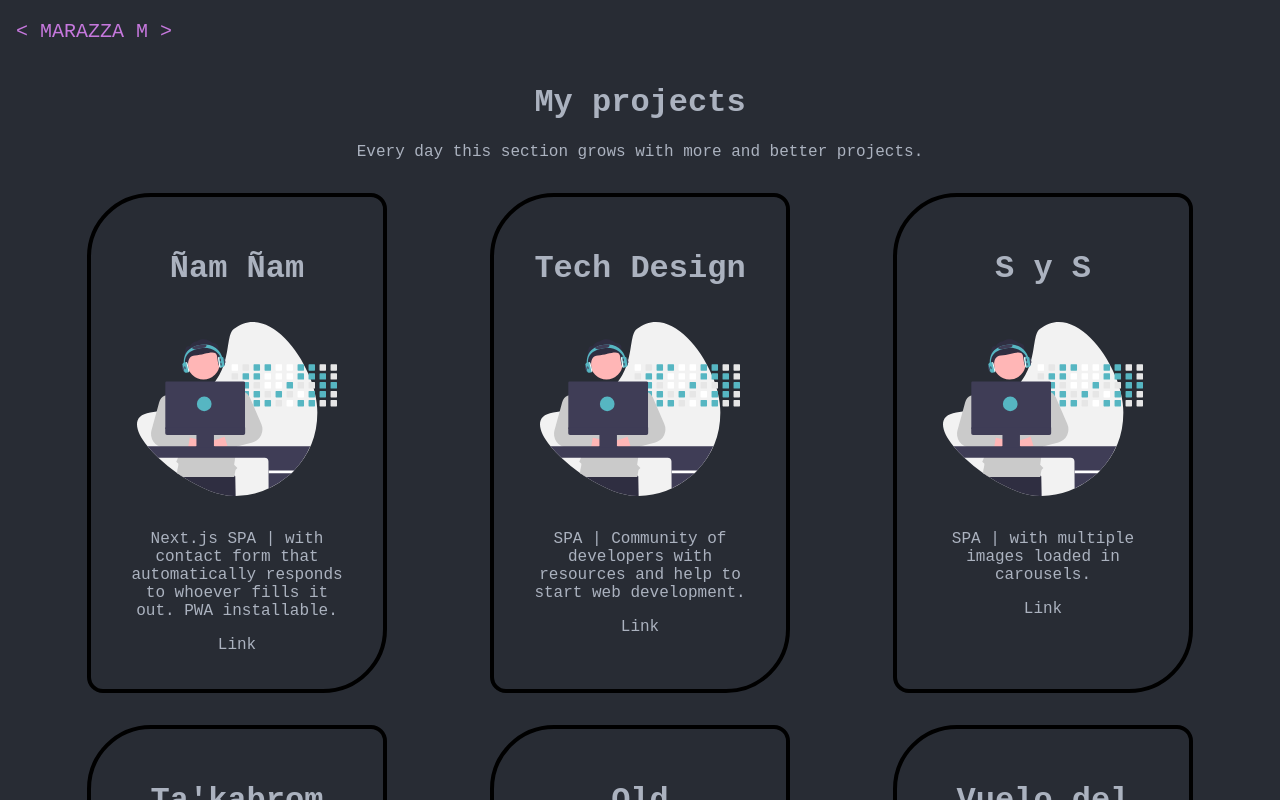
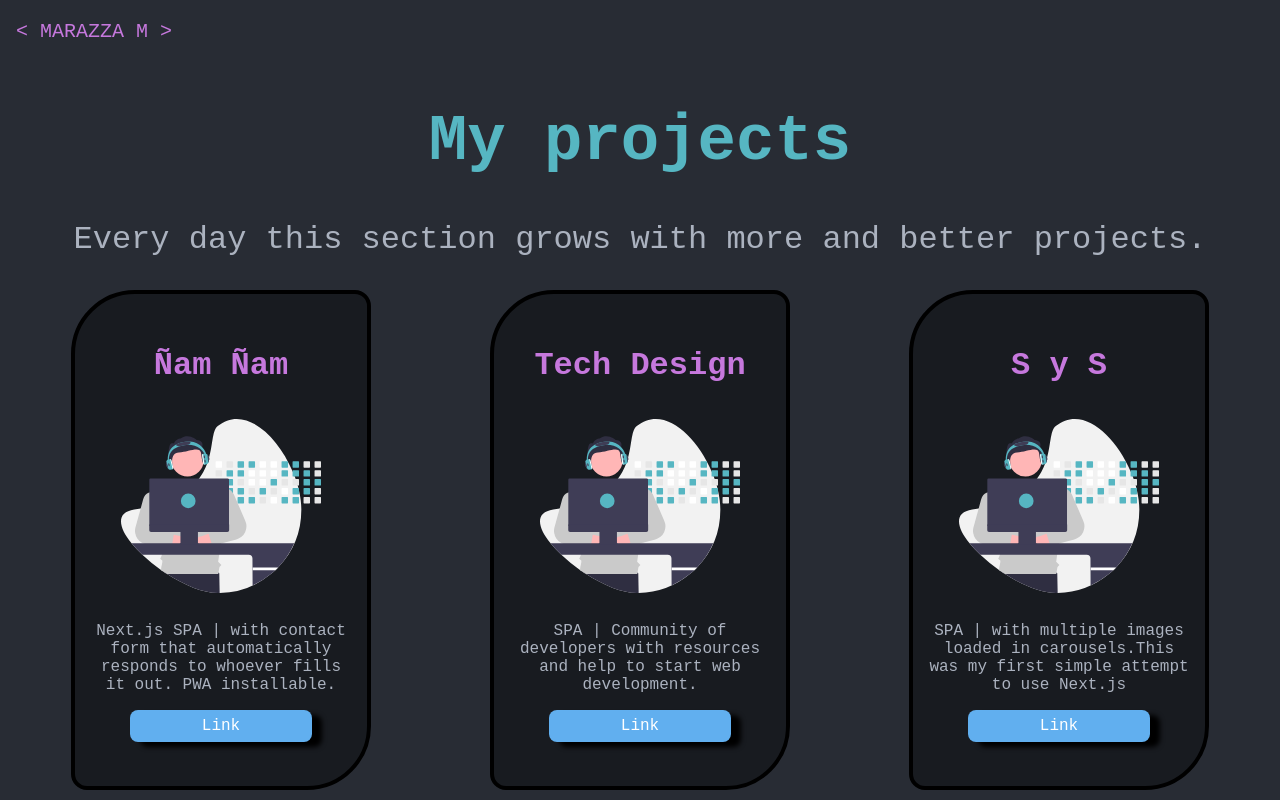
Before and after one commit to MarazzaM/nextfolio, a Next.js app: page /Projects in a window 1280 px wide. Shown: the top 800 px of the page. Built offline with nearby package versions, Linux system fonts and the light colour scheme.

Commit message:
projects section updated

```diff
--- a/components/Card.tsx
+++ b/components/Card.tsx
@@ -6,15 +6,15 @@ function Card(props:any) {
     const path = `${props.img}`;
     return (
         <div className={styles.card} id={props.id}>
-            <h1>{props.title}</h1>
+            <h1 className={styles.title}>{props.title}</h1>
             <Image
             src= {`${path}`}
             alt="Project"
             width={200}
             height={200}
             />
-            <p>{props.description}</p>
-            <a href={props.url}>Link</a>
+           <p className={styles.description}>{props.description}</p>
+            <a href={props.url} rel="noreferrer" target="_blank" className={styles.button}>Link</a>
         </div>
     )
 }
--- a/pages/Projects.tsx
+++ b/pages/Projects.tsx
@@ -8,7 +8,7 @@ function Projects() {
         {
             title: "Ñam Ñam",
             description:"Next.js SPA | with contact form that automatically responds to whoever fills it out. PWA installable.",
-            url: "https://sojasysojitos.vercel.app",
+            url: "https://dog-web-pwa.vercel.app",
             img: "/developer.svg",
             id:"c0"
         },
@@ -22,7 +22,7 @@ function Projects() {
 
         {
             title: "S y S",
-            description:"SPA | with multiple images loaded in carousels.",
+            description:"SPA | with multiple images loaded in carousels.This was my first simple attempt to use Next.js",
             url: "https://sojasysojitos.vercel.app",
             img: "/developer.svg",
             id:"c2"
@@ -37,23 +37,31 @@ function Projects() {
         {
             title: "Old portfolio",
             description:"My old portfolio, the first website I created.",
-            url: "marazzam.github.io/portfolio/",
+            url: "https://marazzam.github.io/portfolio/",
             img: "/developer.svg",
             id:"c4"
+        },
+
+        {
+            title: "Kitty Witty API Call",
+            description:"Simple HTML, CSS and JS page to test APIs call",
+            url: "https://kitty-witty.web.app",
+            img: "/developer.svg",
+            id:"c5"
         },
         {
             title: "Vuelo del Alma",
             description:"Yoga teacher page using basic bootstrap.",
             url: "https://vuelo-del-alma.web.app",
             img: "/developer.svg",
-            id:"c5"
+            id:"c6"
         },
 
     ]
     return (
         <div>
-            <h1>My projects</h1>
-            <p>Every day this section grows with more and better projects.</p>
+            <h1 className={styles.title}>My projects</h1>
+            <p className={styles.text}>Every day this section grows with more and better projects.</p>
        <div className={styles.container}>
        <Card
         title={project[0].title}
@@ -97,6 +105,13 @@ function Projects() {
         img={project[5].img}
         id={project[5].id}
         />
+        <Card
+        title={project[6].title}
+        description={project[6].description}
+        url={project[6].url}
+        img={project[6].img}
+        id={project[6].id}
+        />
        </div>
         </div>
     )
--- a/styles/Card.module.scss
+++ b/styles/Card.module.scss
@@ -1,9 +1,42 @@
-.card{
-    height: 500px;
-    width: 300px;
-    padding: 2rem;
-    border-radius: 4rem 1rem;
-    border: 4px solid black;
-    margin: 1rem;
+@import "_variables.scss";
 
+.card {
+  height: 500px;
+  width: 300px;
+  padding: 2rem;
+  border-radius: 4rem 1rem;
+  border: 4px solid black;
+  margin: 2rem 3rem;
+  background: color(background-dark);
+  display: flex;
+flex-direction: column;
+justify-content: flex-start;
+align-items: center;
 }
+.title {
+  color: color(keyword);
+}
+.description{
+    width: 115%;
+}
+.button {
+  width: 80%;
+  display: inline-flex;
+  background: color(definition);
+  color: #fff;
+  height: 2rem;
+  justify-content: center;
+  align-items: center;
+  transition: all .3s ease;
+  border-radius: .5rem;
+  box-shadow: 10px 5px 5px black;
+  &:hover{
+      background: color(definition-dark);
+      box-shadow: none;
+      color: color(background-dark);
+
+  }
+  &:focus{
+      color: color(normal);
+  }
+}
--- a/styles/Projects.module.scss
+++ b/styles/Projects.module.scss
@@ -10,3 +10,19 @@
         flex-direction: row;
     }
 }
+.title{
+    font-size: 3rem;
+    color: color(builtin);
+    @include desktop{
+        font-size: 4rem;
+    }
+}
+.text{
+    width: 80%;
+    margin: auto;
+    font-size: $regular-font;
+    @include desktop{
+        font-size: $big-big-regular;
+        width: 90%;
+    }
+}
--- a/styles/_variables.scss
+++ b/styles/_variables.scss
@@ -39,8 +39,8 @@ $colors: (
     atention: hsl(355, 65%, 65%),
     atention2:hsl(  5, 48%, 51%),
     primary-dark:darken(rgb(239, 71, 111), 7%),
-    secondary-dark: darken(rgb(255, 209, 102), 20%),
-    tertiary-dark: darken(rgb(6,214,160), 7%),
+    background-dark: darken(#282c34, 7%),
+    definition-dark: darken(#61afef, 7%),
     linkedin:#0a66c2,
     github:#c9510c,
     gmail:#ea4335,
--- a/styles/globals.scss
+++ b/styles/globals.scss
@@ -11,6 +11,7 @@ body {
   color:color(normal);
   font-family: 'Courier New', Courier, monospace;
   overflow-x: hidden;
+  scroll-behavior: smooth;
 }
 
 a {
```
